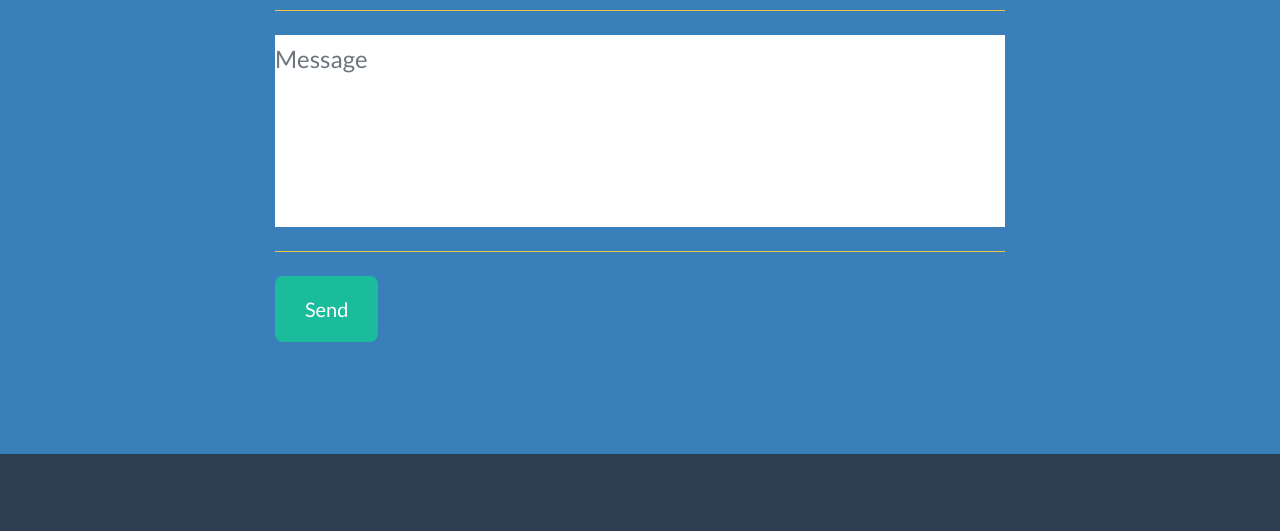
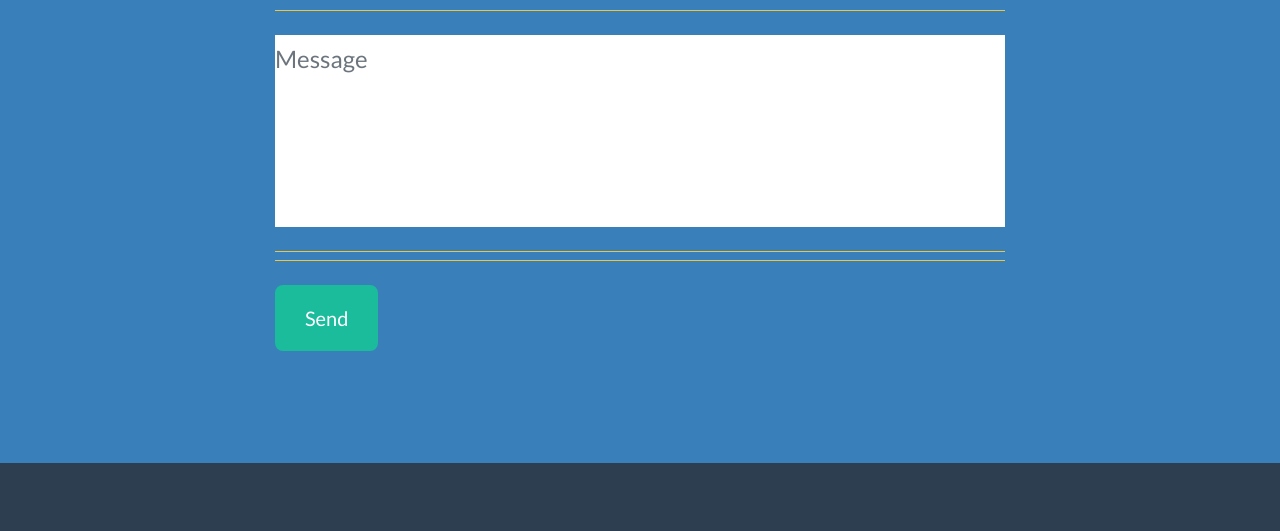
Before and after one commit to DarraghRogers/BootstrapPortfolio, a website with bundled scripts: page index.html in a window 1280 px wide. Shown: the part 2942-3473 px from the top of the page. Built offline with nearby package versions, Linux system fonts and the light colour scheme.

Commit message:
styling the recaptcha

```diff
--- a/index.html
+++ b/index.html
@@ -278,7 +278,12 @@
                 <p class="help-block text-danger"></p>
               </div>
             </div>
-            <div data-netlify-recaptcha="true"></div>
+            <div class="control-group">
+              <div class="form-group floating-label-form-group controls mb-0 pb-2" data-netlify-recaptcha="true">
+              </div>
+            </div>
+
+
             <br>
             <div id="success"></div>
             <div class="form-group">
```
